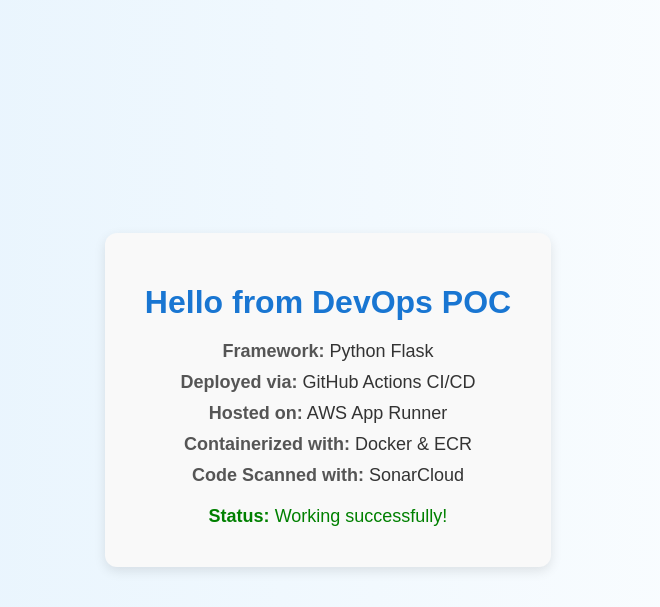
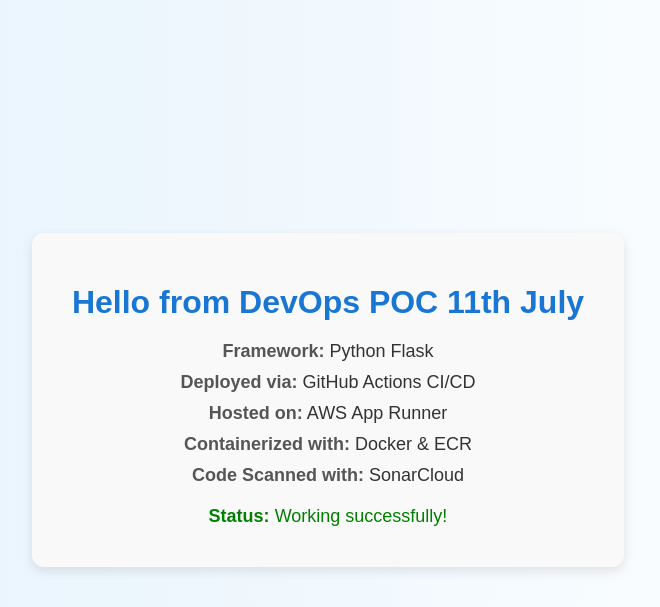
Before and after one commit to shivali-devops/helloworld-devops-poc, a Flask app: page / in a window 1280 px wide. Shown: the top 607 px of the page, without its empty margins (312-972 px from the left). Run offline with Flask 3, Linux system fonts and the light colour scheme.

Commit message:
Update index.html

```diff
--- a/templates/index.html
+++ b/templates/index.html
@@ -43,7 +43,7 @@
 </head>
 <body>
   <div class="container">
-    <h1>Hello from DevOps POC </h1>
+    <h1>Hello from DevOps POC 11th July</h1>
     <p><span class="label">Framework:</span> Python Flask</p>
     <p><span class="label">Deployed via:</span> GitHub Actions CI/CD</p>
     <p><span class="label">Hosted on:</span> AWS App Runner</p>
```
